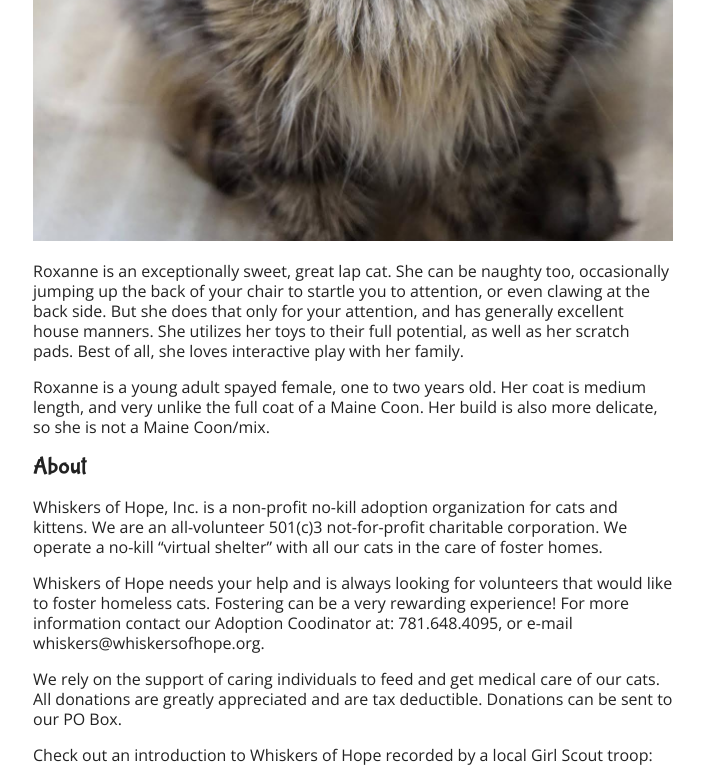
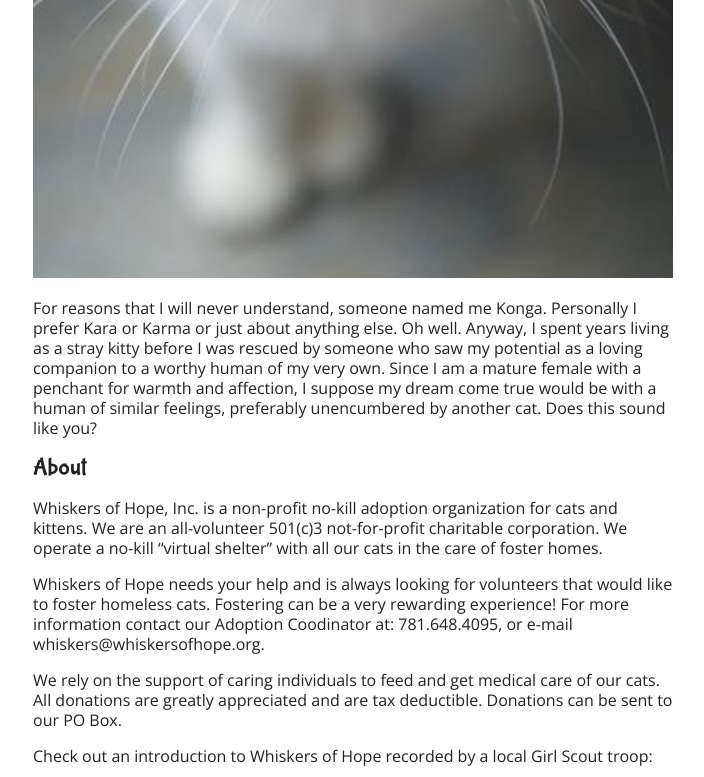
Before and after one commit to whiskers-of-hope/whiskers-of-hope.github.io, a Jekyll site: the page built from index.md, in a window 1280 px wide and 900 px high, scrolled down 1117 px, cut to the strip 0-777 px from the top of the window. Shown: the whole strip, without its empty margins (287-991 px from the left). Built offline with Jekyll 4.4.1, drawn with Linux system fonts in a browser that asks for light colours; Markdown is read by kramdown in place of the engine named in the settings; some of the changed text lies outside the part shown.

Commit message:
Cat of month & Adoption Fees
Change Cat of the month to Konga.

Remove discounts for multiple adoptions.

```diff
--- a/index.md
+++ b/index.md
@@ -3,13 +3,11 @@ layout: default
 title: Whiskers of Hope
 ---
 
-## Adopt our cat of the month: Roxanne!
+## Adopt our cat of the month: Konga!
 
-![Roxanne](/images/roxanne.jpg)
+![Konga](/images/konga.jpg)
 
-Roxanne is an exceptionally sweet, great lap cat. She can be naughty too, occasionally jumping up the back of your chair to startle you to attention, or even clawing at the back side. But she does that only for your attention, and has generally excellent house manners. She utilizes her toys to their full potential, as well as her scratch pads. Best of all, she loves interactive play with her family.
-
-Roxanne is a young adult spayed female, one to two years old. Her coat is medium length, and very unlike the full coat of a Maine Coon. Her build is also more delicate, so she is not a Maine Coon/mix.
+For reasons that I will never understand, someone named me Konga. Personally I prefer Kara or Karma or just about anything else. Oh well. Anyway, I spent years living as a stray kitty before I was rescued by someone who saw my potential as a loving companion to a worthy human of my very own. Since I am a mature female with a penchant for warmth and affection, I suppose my dream come true would be with a human of similar feelings, preferably unencumbered by another cat. Does this sound like you?
 
 ## About
 
```
Also changed, not shown: other parts of index.md (+2 -2 lines), images/konga.jpg (added).
